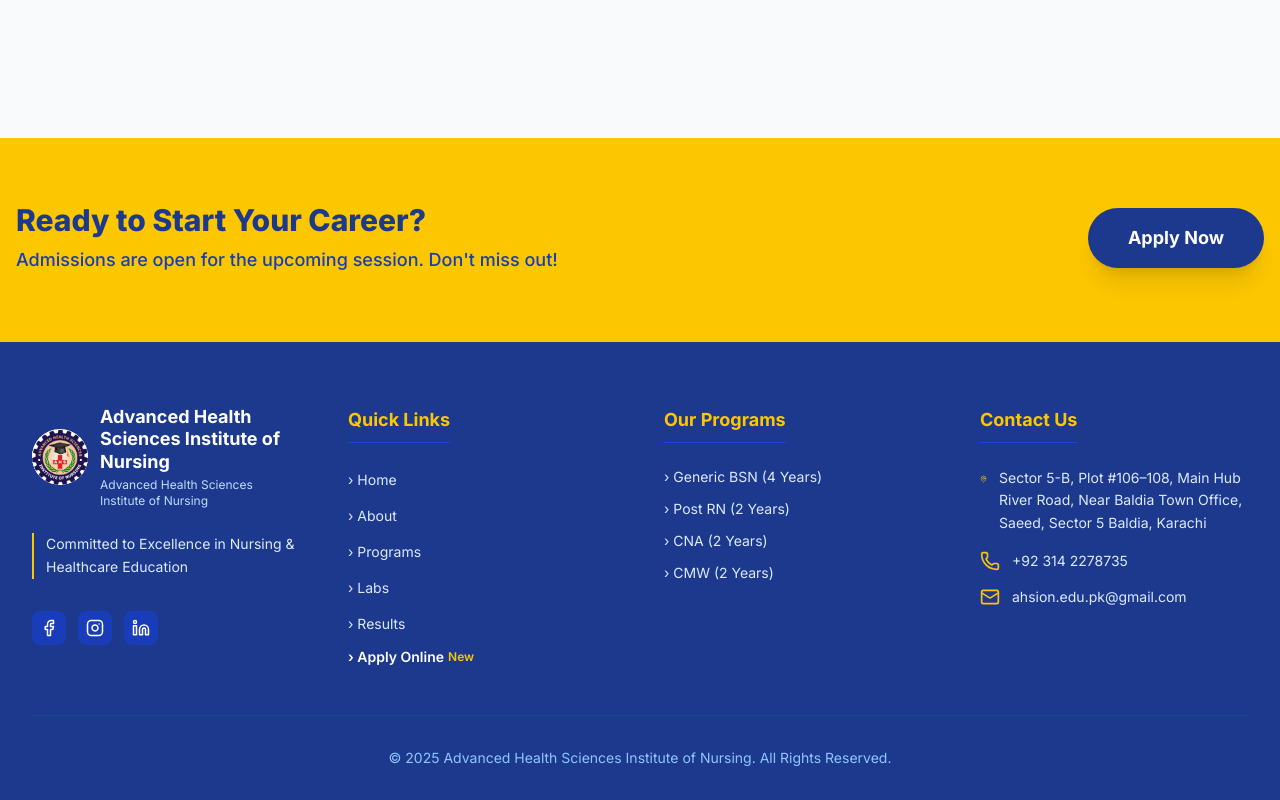
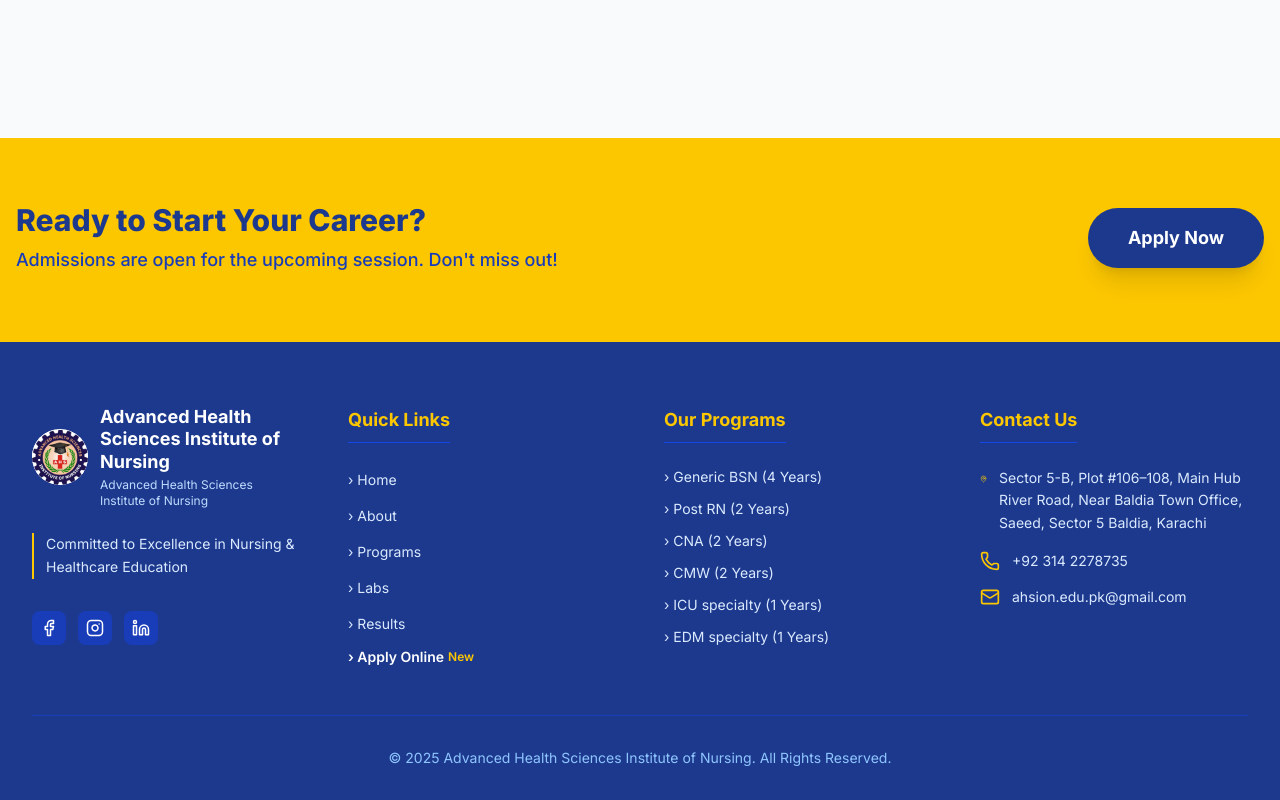
Before and after one commit to AHSANKHAN1999/ahsion-website, a Next.js app: page / in a window 1280 px wide. Shown: the part 2356-3156 px from the top of the page. Built offline with nearby package versions, Linux system fonts and the light colour scheme.

Commit message:
Update Footer

```diff
--- a/src/components/Footer.js
+++ b/src/components/Footer.js
@@ -66,7 +66,8 @@
                 <li className="hover:text-white transition cursor-pointer">› Post RN (2 Years)</li>
                 <li className="hover:text-white transition cursor-pointer">› CNA (2 Years)</li>
                 <li className="hover:text-white transition cursor-pointer">› CMW (2 Years)</li>
-
+                <li className="hover:text-white transition cursor-pointer">› ICU specialty (1 Years)</li>
+                <li className="hover:text-white transition cursor-pointer">› EDM specialty (1 Years)</li>
             </ul>
           </div>
 
```
